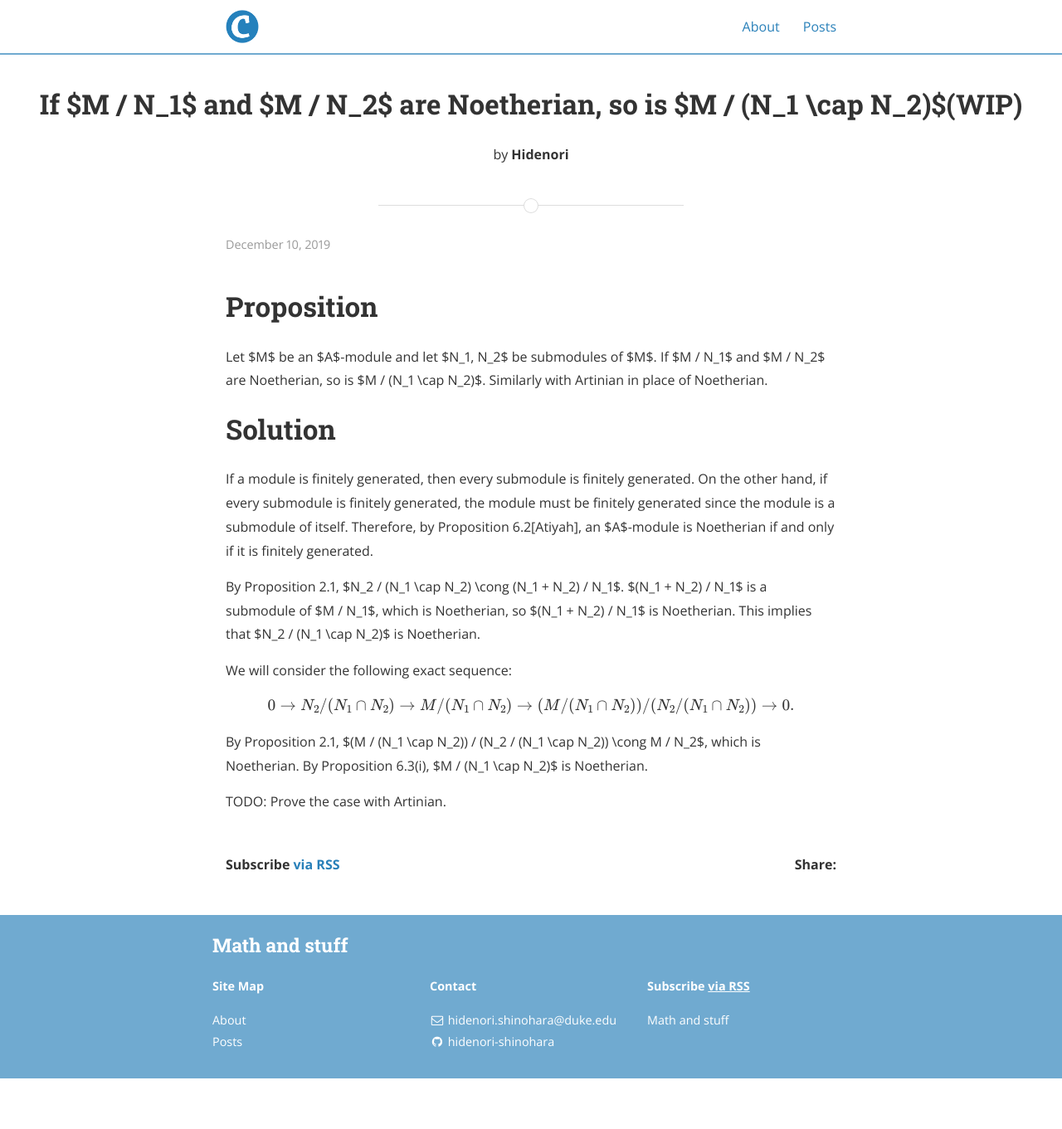
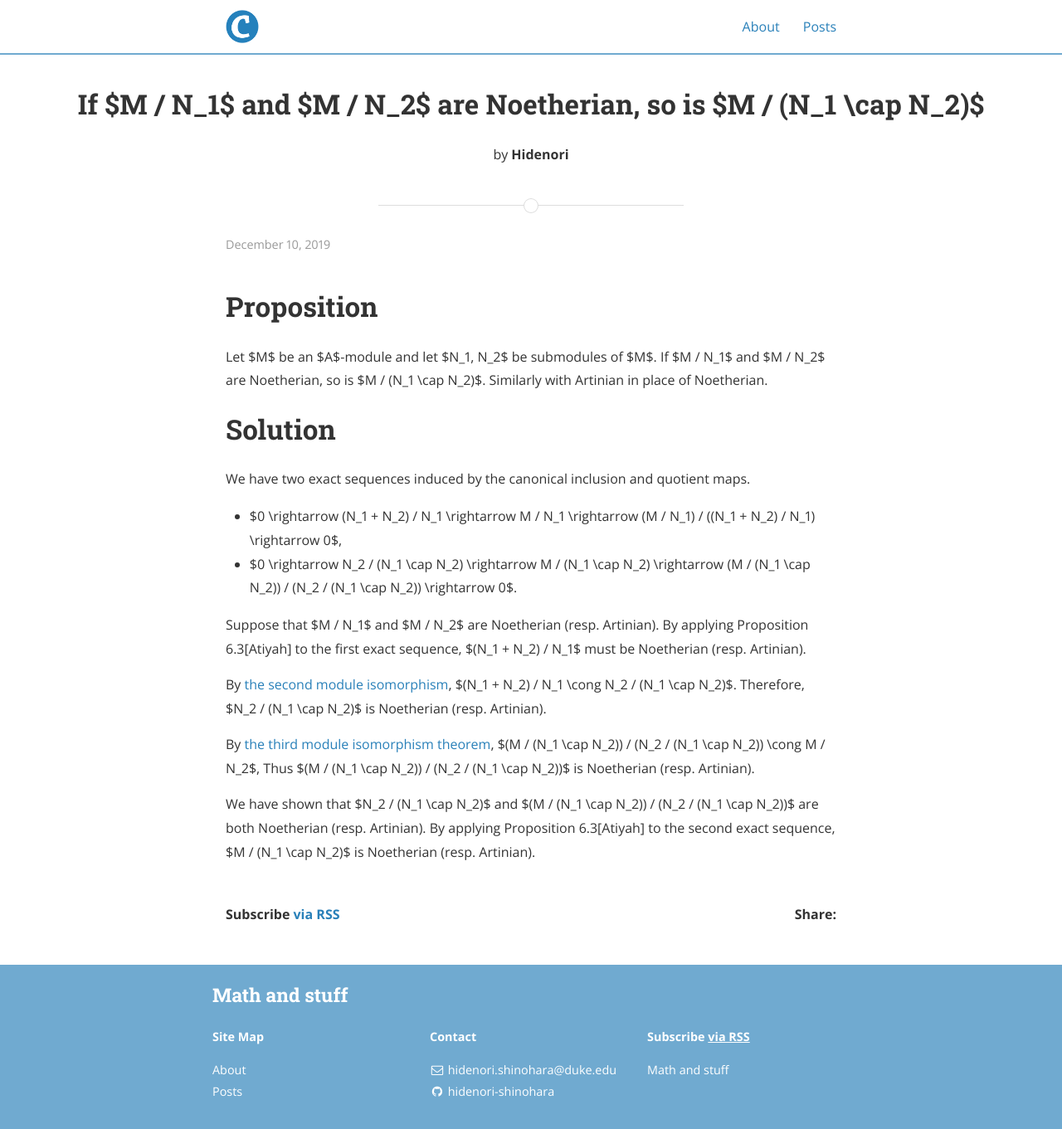
Before and after one commit to hidenori-shinohara/hidenori-shinohara.github.io, a Jekyll site: the page built from _posts/atiyah/chapter6/2019-12-10-noetherian-ex-6-3.md, in a window 1280 px wide. Shown: the whole page at 83% size. Built offline with Jekyll 4.4.1, drawn with Linux system fonts in a browser that asks for light colours; nearby versions of some CDN libraries; formulas are drawn with MathJax 3; before the commit the page ends 1300 px from its top, so only the background shows below that.

Commit message:
Finish ex 6-3 [atiyah]

```diff
--- a/_posts/atiyah/chapter6/2019-12-10-noetherian-ex-6-3.md
+++ b/_posts/atiyah/chapter6/2019-12-10-noetherian-ex-6-3.md
@@ -1,6 +1,6 @@
 ---
 layout: post
-title:  "If $M / N_1$ and $M / N_2$ are Noetherian, so is $M / (N_1 \\cap N_2)$(WIP)"
+title:  "If $M / N_1$ and $M / N_2$ are Noetherian, so is $M / (N_1 \\cap N_2)$"
 date:   2019-12-10
 author: Hidenori
 ---
@@ -11,23 +11,20 @@ If $M / N_1$ and $M / N_2$ are Noetherian, so is $M / (N_1 \cap N_2)$.
 Similarly with Artinian in place of Noetherian.
 
 # Solution
-If a module is finitely generated, then every submodule is finitely generated.
-On the other hand, if every submodule is finitely generated, the module must be finitely generated since the module is a submodule of itself.
-Therefore, by Proposition 6.2[Atiyah], an $A$-module is Noetherian if and only if it is finitely generated.
 
-By Proposition 2.1, $N_2 / (N_1 \cap N_2) \cong (N_1 + N_2) / N_1$.
-$(N_1 + N_2) / N_1$ is a submodule of $M / N_1$, which is Noetherian, so $(N_1 + N_2) / N_1$ is Noetherian.
-This implies that $N_2 / (N_1 \cap N_2)$ is Noetherian.
+We have two exact sequences induced by the canonical inclusion and quotient maps.
 
-We will consider the following exact sequence:
+* $0 \rightarrow (N_1 + N_2) / N_1 \rightarrow M / N_1 \rightarrow (M / N_1) / ((N_1 + N_2) / N_1) \rightarrow 0$,
+* $0 \rightarrow N_2 / (N_1 \cap N_2) \rightarrow M / (N_1 \cap N_2) \rightarrow (M / (N_1 \cap N_2)) / (N_2 / (N_1 \cap N_2)) \rightarrow 0$.
 
-$$
-\begin{align*}
-  0 \rightarrow N_2 / (N_1 \cap N_2) \rightarrow M / (N_1 \cap N_2) \rightarrow (M / (N_1 \cap N_2)) / (N_2 / (N_1 \cap N_2)) \rightarrow 0.
-\end{align*}
-$$
+Suppose that $M / N_1$ and $M / N_2$ are Noetherian (resp. Artinian).
+By applying Proposition 6.3[Atiyah] to the first exact sequence, $(N_1 + N_2) / N_1$ must be Noetherian (resp. Artinian).
 
-By Proposition 2.1, $(M / (N_1 \cap N_2)) / (N_2 / (N_1 \cap N_2)) \cong M / N_2$, which is Noetherian.
-By Proposition 6.3(i), $M / (N_1 \cap N_2)$ is Noetherian.
+By [the second module isomorphism](https://en.wikipedia.org/wiki/Isomorphism_theorems#Second_isomorphism_theorem_3), $(N_1 + N_2) / N_1 \cong N_2 / (N_1 \cap N_2)$.
+Therefore, $N_2 / (N_1 \cap N_2)$ is Noetherian (resp. Artinian).
 
-TODO: Prove the case with Artinian.
+By [the third module isomorphism theorem](https://en.wikipedia.org/wiki/Isomorphism_theorems#Third_isomorphism_theorem_3), $(M / (N_1 \cap N_2)) / (N_2 / (N_1 \cap N_2)) \cong M / N_2$,
+Thus $(M / (N_1 \cap N_2)) / (N_2 / (N_1 \cap N_2))$ is Noetherian (resp. Artinian).
+
+We have shown that $N_2 / (N_1 \cap N_2)$ and $(M / (N_1 \cap N_2)) / (N_2 / (N_1 \cap N_2))$ are both Noetherian (resp. Artinian).
+By applying Proposition 6.3[Atiyah] to the second exact sequence, $M / (N_1 \cap N_2)$ is Noetherian (resp. Artinian).
```
